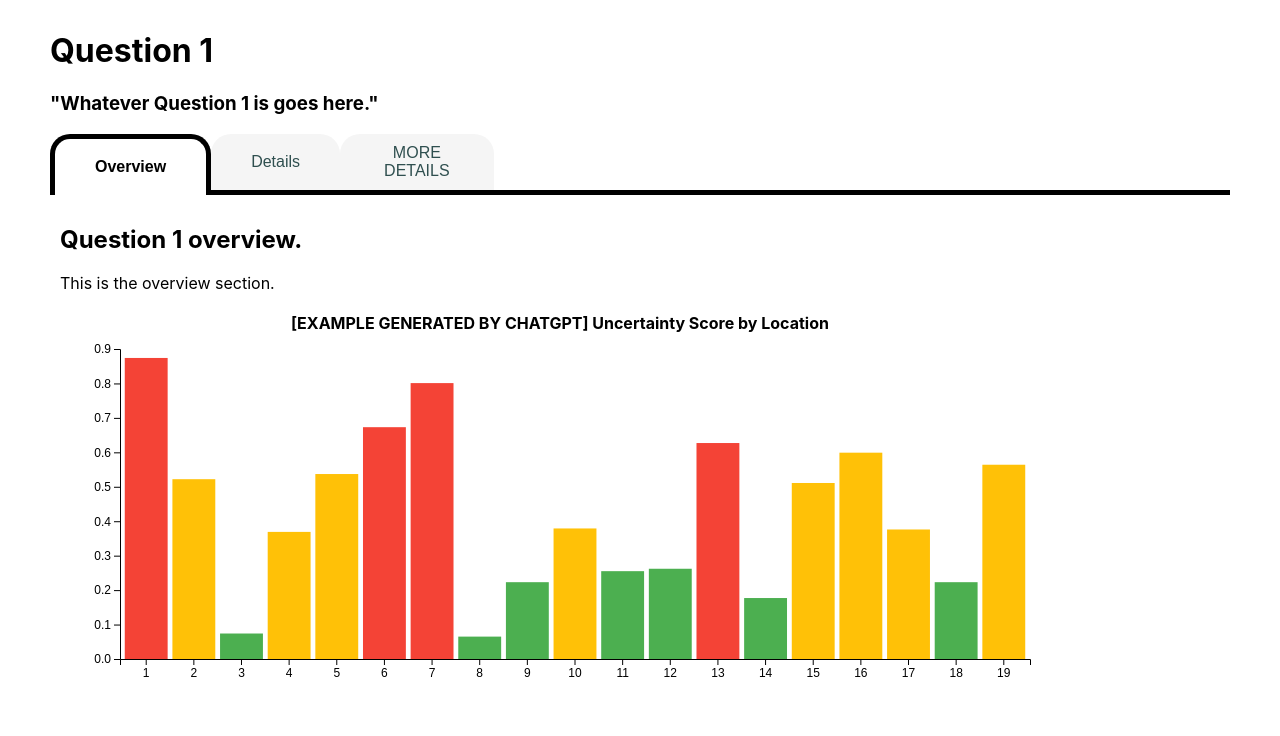
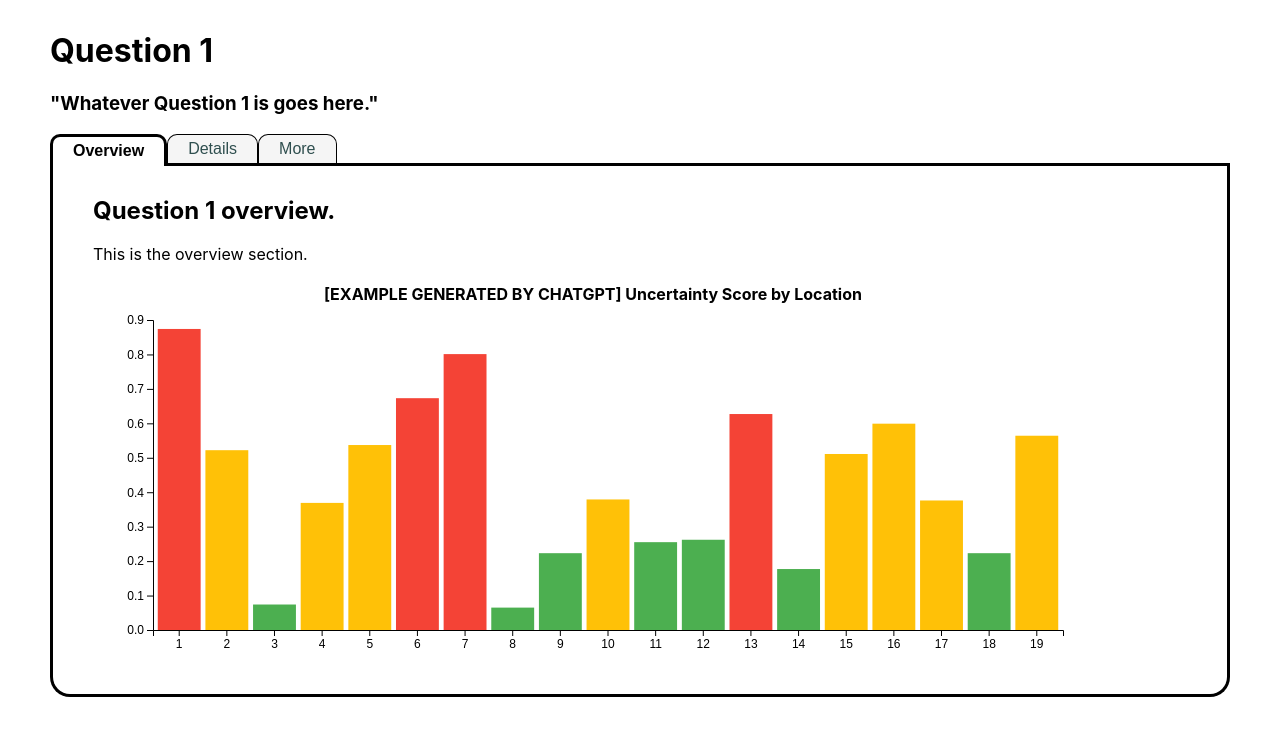
Before and after one commit to eethansmith/COMP3022_GROUP_19, a React (Create React App) app in the folder app/: page /Q1 in a window 1280 px wide. Shown: the top 736 px of the page. Built offline with nearby package versions, Linux system fonts and the light colour scheme.

Commit message:
chore: minor adjustments to css

```diff
--- a/app/src/components/Tabular.module.css
+++ b/app/src/components/Tabular.module.css
@@ -9,13 +9,13 @@
 }
 
 .header-button {
-    padding: 10px 40px;
+    padding: 5px 20px;
     font-size: 1rem;
     background-color: whitesmoke;
     color: darkslategray;
     cursor: pointer;
     transition: background-color 0.3s ease;
-    border-radius: 20px 20px 0px 0px;
+    border-radius: 10px 10px 0px 0px;
 }
 
 .inactive:hover {
@@ -24,11 +24,11 @@
 
 .header-fill {
     width: 100%;
-    border-bottom: 5px solid black;
+    border-bottom: 3px solid black;
 }
 
 .active {
-    border: 5px solid black;
+    border: 3px solid black;
     border-bottom: none;
     background-color: white;
     font-weight: 600;
@@ -37,11 +37,14 @@
 
 
 .inactive {
-    /* border: 2px solid black; */
-    border:none;
-    border-bottom: 5px solid black;
+    border: 1px solid black;
+    /* border:none; */
+    border-bottom: 3px solid black;
 }
 
 .content {
-    padding: 10px;
+    padding: 10px 40px;
+    border: 3px solid black;
+    border-top: none;
+    border-radius: 0px 0px 20px 20px;
 }
--- a/app/src/pages/Q1/Q1.jsx
+++ b/app/src/pages/Q1/Q1.jsx
@@ -10,7 +10,7 @@ const Question1 = () => {
     const tabs = [
         createTab("Overview", <OverviewTab />),
         createTab("Details", <p>This is the details tab.</p>),
-        createTab("MORE DETAILS", <p>This is the MORE details tab.</p>)
+        createTab("More", <p>This is the MORE details tab.</p>)
     ];
 
     return (
```
